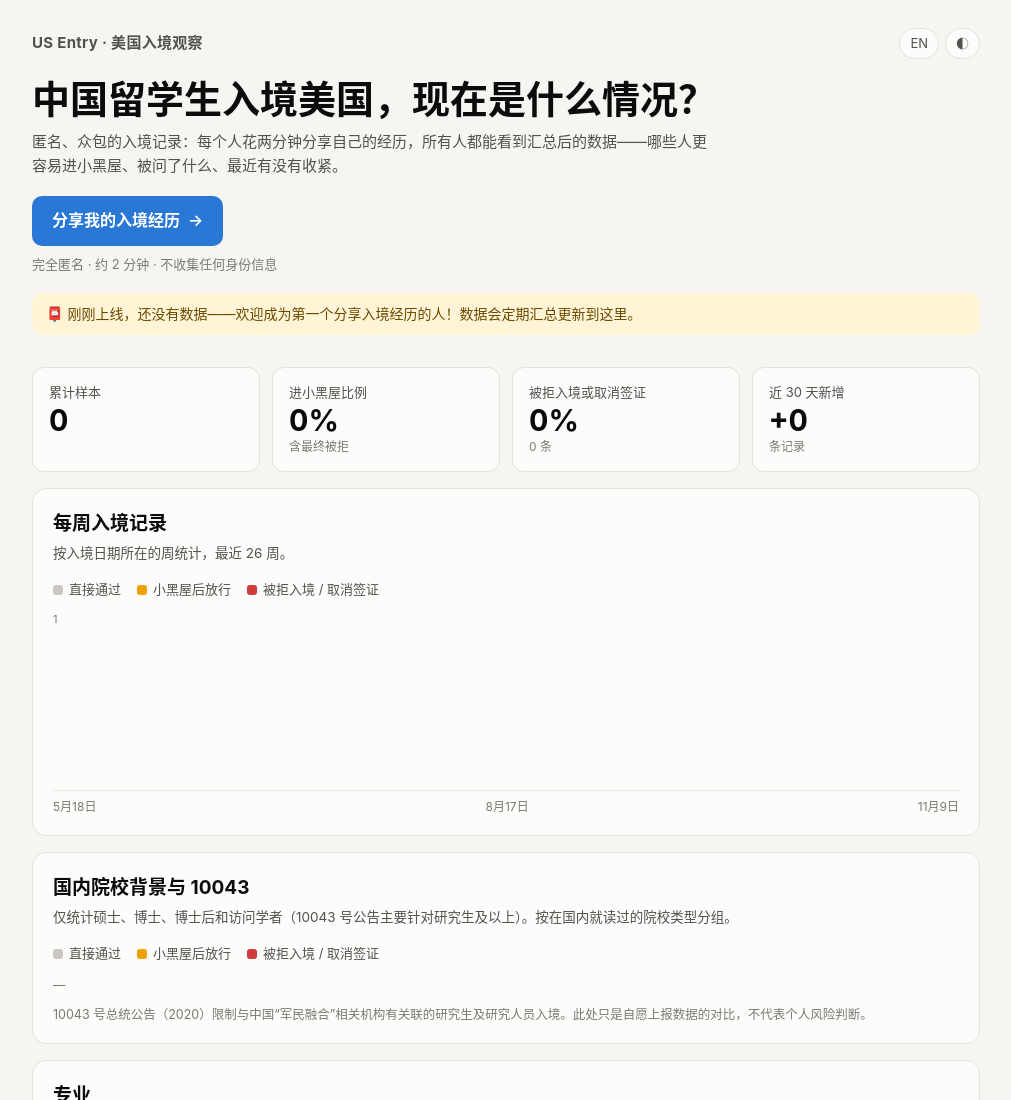
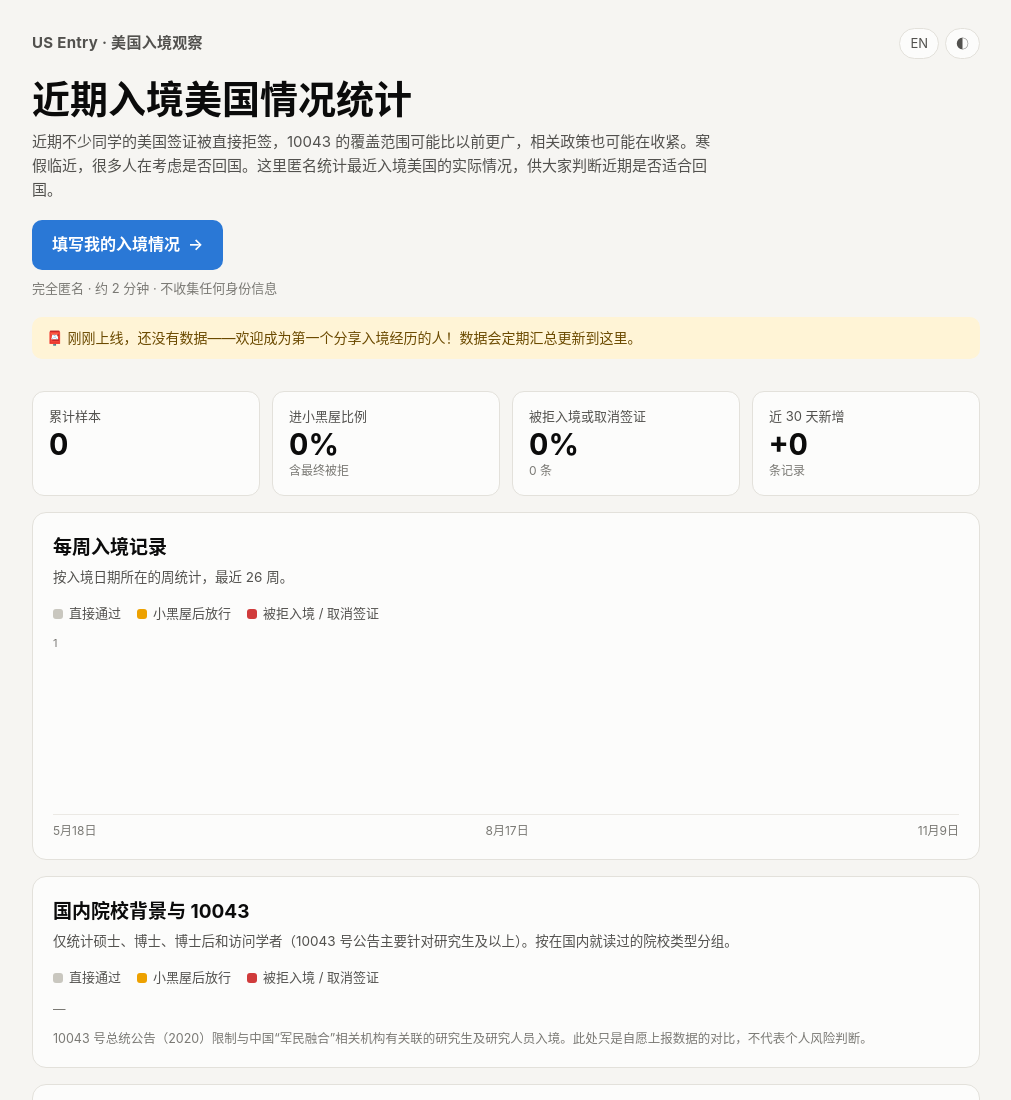
Before and after one commit to usentry26/usentry26.github.io, a plain HTML site: page index.html in a window 1280 px wide. Shown: the top 1100 px of the page, without its empty margins (134-1145 px from the left). Drawn offline with Linux system fonts and the light colour scheme.

Commit message:
Reframe site copy: neutral stats for winter-break travel decisions

```diff
--- a/index.html
+++ b/index.html
@@ -4,7 +4,7 @@
 <meta charset="utf-8">
 <meta name="viewport" content="width=device-width, initial-scale=1">
 <title>美国入境观察 · US Entry</title>
-<meta name="description" content="匿名众包统计：中国留学生与学者入境美国的情况——小黑屋比例、被拒入境、常被问到的问题。">
+<meta name="description" content="匿名统计近期中国留学生与学者入境美国的情况，供考虑寒假回国的同学参考。">
 <style>
 :root {
   color-scheme: light;
@@ -243,9 +243,9 @@ const FORM_URL = "https://wj.qq.com/s2/28691800/c1p8/";
 
 const T = {
   zh: {
-    title: "中国留学生入境美国，现在是什么情况？",
-    lede: "匿名、众包的入境记录：每个人花两分钟分享自己的经历，所有人都能看到汇总后的数据——哪些人更容易进小黑屋、被问了什么、最近有没有收紧。",
-    cta: "分享我的入境经历", ctaNote: "完全匿名 · 约 2 分钟 · 不收集任何身份信息",
+    title: "近期入境美国情况统计",
+    lede: "近期不少同学的美国签证被直接拒签，10043 的覆盖范围可能比以前更广，相关政策也可能在收紧。寒假临近，很多人在考虑是否回国。这里匿名统计最近入境美国的实际情况，供大家判断近期是否适合回国。",
+    cta: "填写我的入境情况", ctaNote: "完全匿名 · 约 2 分钟 · 不收集任何身份信息",
     demo: "⚠️ 当前展示的是演示用的假数据，正式上线后会替换为真实提交。",
     empty: "📮 刚刚上线，还没有数据——欢迎成为第一个分享入境经历的人！数据会定期汇总更新到这里。",
     kN: "累计样本", kHeld: "进小黑屋比例", kHeldS: "含最终被拒", kDen: "被拒入境或取消签证", kLast: "近 30 天新增", kLastS: "条记录",
@@ -272,9 +272,9 @@ const T = {
     showAll: "展开全部", showLess: "收起", n: "样本", pct: "比例"
   },
   en: {
-    title: "What is entering the U.S. like for Chinese students right now?",
-    lede: "Anonymous, crowdsourced entry reports. Share your experience in two minutes; everyone sees the aggregated picture — who gets sent to secondary inspection, what they're asked, and whether it's getting stricter.",
-    cta: "Share my entry experience", ctaNote: "Fully anonymous · ~2 minutes · no identifying information collected",
+    title: "Recent U.S. entry statistics",
+    lede: "Many Chinese students have recently had U.S. visas refused outright; PP 10043 may now cover more people, and policy may be tightening. With winter break approaching, many are deciding whether to go home. This page anonymously tracks recent U.S. entry outcomes to help with that decision.",
+    cta: "Report my entry", ctaNote: "Fully anonymous · ~2 minutes · no identifying information collected",
     demo: "⚠️ This page currently shows FAKE demo data. It will be replaced with real submissions at launch.",
     empty: "📮 Just launched — no reports yet. Be the first to share your entry experience! Results are aggregated here regularly.",
     kN: "Reports", kHeld: "Sent to secondary", kHeldS: "incl. later denied", kDen: "Denied entry / visa revoked", kLast: "Last 30 days", kLastS: "new reports",
```
